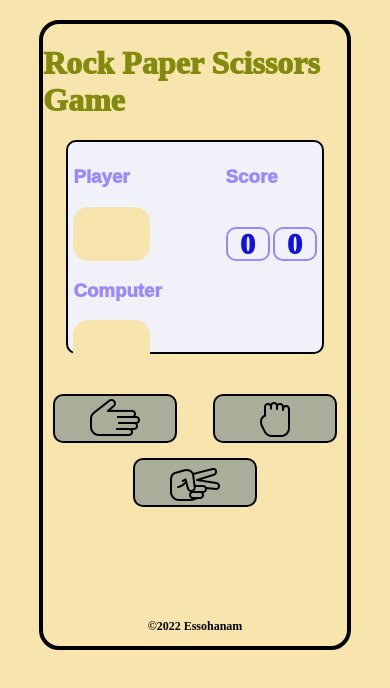
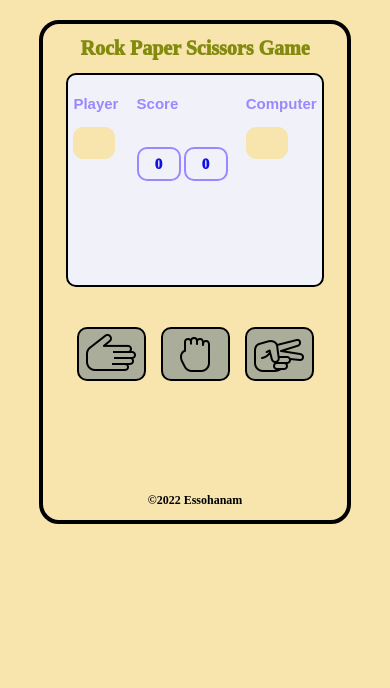
Before and after one commit to Essoh21/RPS-Game, a plain HTML site: page index.html in a window 390 px wide. Drawn offline with Linux system fonts and the light colour scheme.

Commit message:
make the game responsive

```diff
--- a/rpsGame.css
+++ b/rpsGame.css
@@ -120,3 +120,31 @@ body {
     font-weight: bold;
     font-size: 12px;
 }
+
+
+/* small devices*/
+
+@media only screen and (max-width:415px) {
+    .gameName {
+        font-size: 20px;
+    }
+    .h3text {
+        font-weight: 700;
+        font-size: 15px;
+    }
+    img {
+        width: 30px;
+    }
+    .play {
+        width: 40px;
+        height: 30px;
+        border-radius: 10px;
+    }
+    .button {
+        width: 45px;
+        height: 30px;
+    }
+    .score {
+        font-size: 15px;
+    }
+}
```
